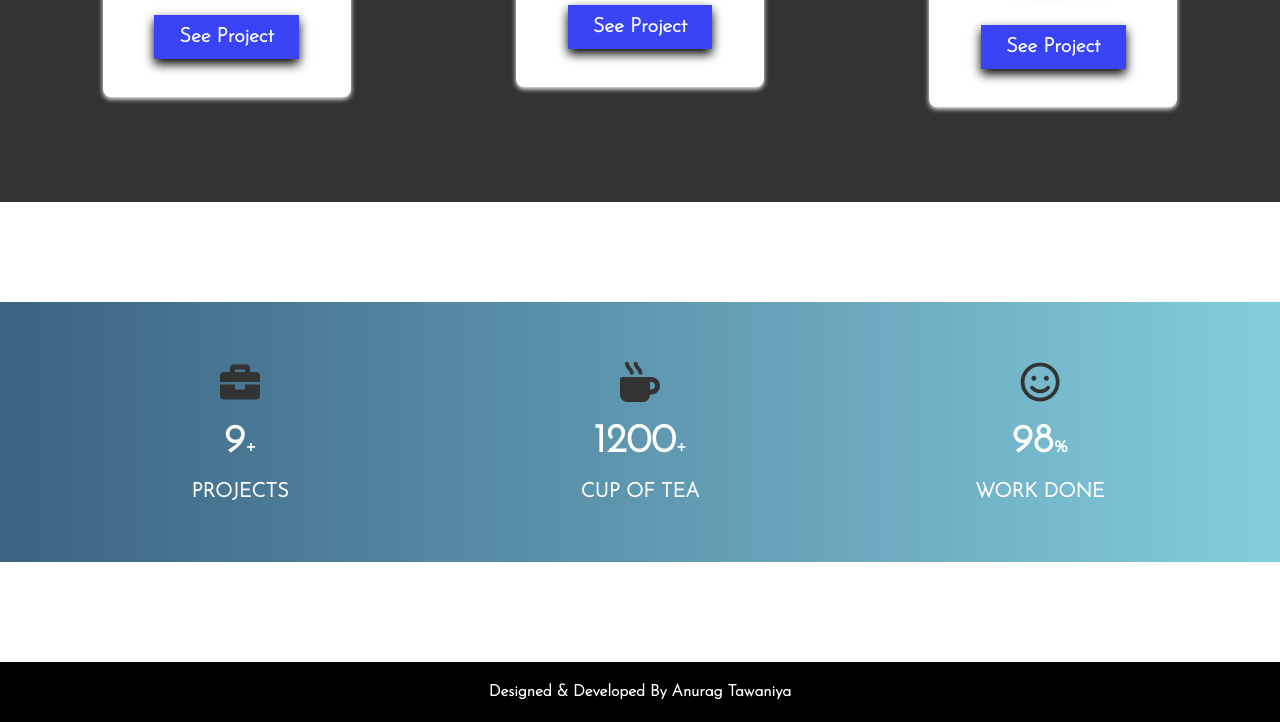
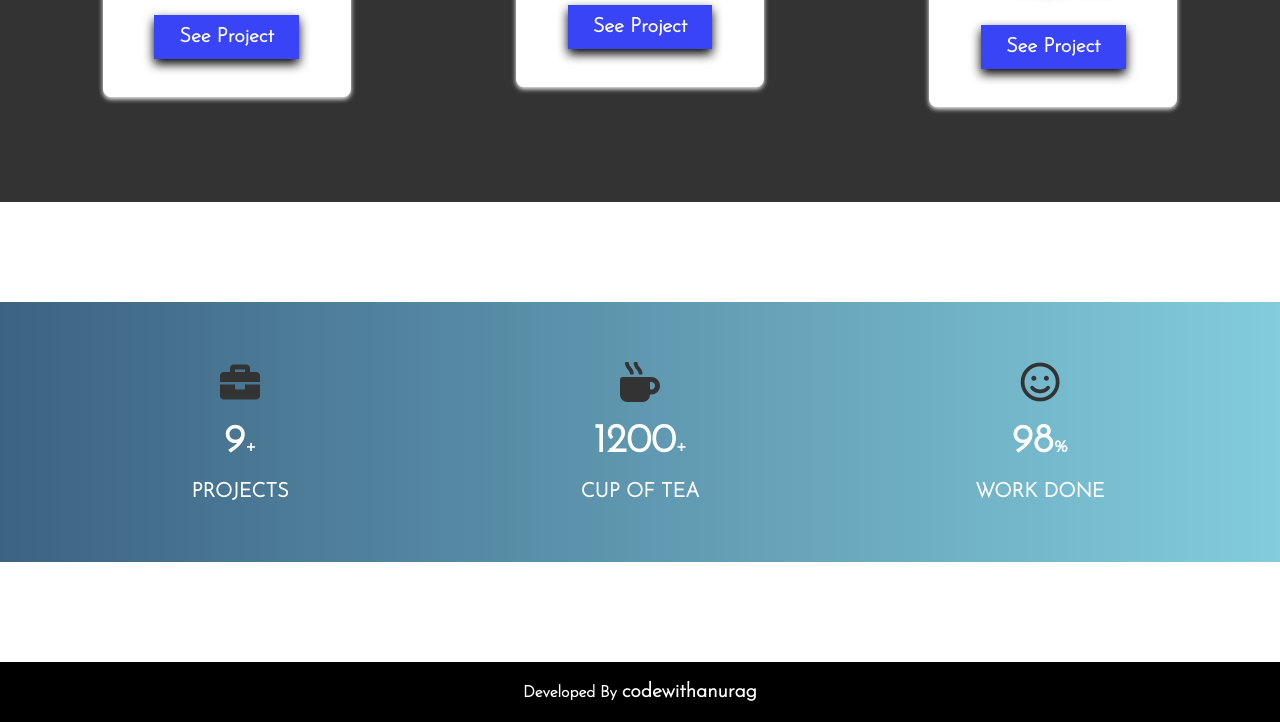
Before and after one commit to Anuragtawaniya/Anuragtawaniya.github.io, a plain HTML site: page index.html in a window 1280 px wide. Shown: the part 2013-2735 px from the top of the page. Drawn offline with nearby package versions, Linux system fonts and the light colour scheme; a script that the page names is missing.

Commit message:
Update index.html

```diff
--- a/index.html
+++ b/index.html
@@ -180,7 +180,7 @@
 
 
    <footer>
-     <a href="">Designed & Developed By Anurag Tawaniya</a>
+     <a href="">Developed By <span class="dev">codewithanurag</span></a>
    </footer>
    <script src="script.js"></script>
 
```
